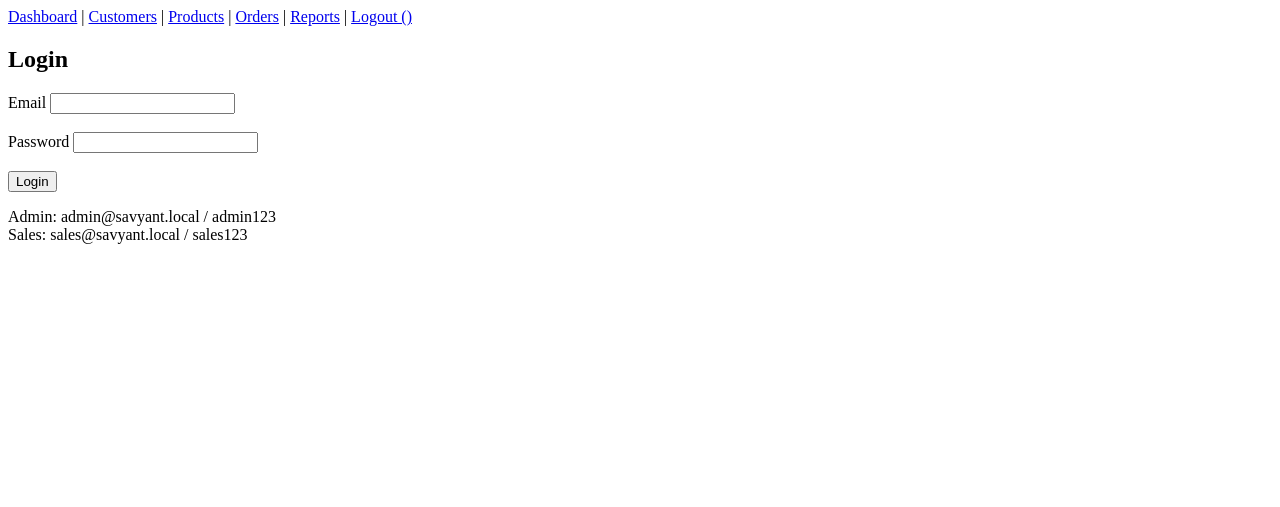
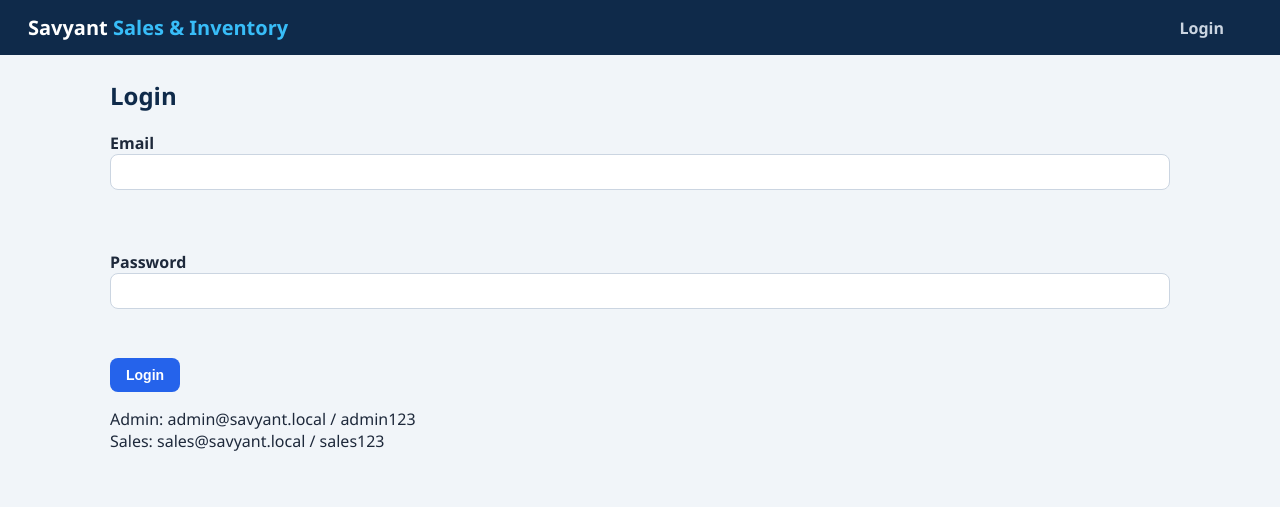
Before and after one commit to nikhilvasoya007-creator/NikhilVasoya_TechnicalAssignment, a Flask app: page /login in a window 1280 px wide. Shown: the top 507 px of the page. Run offline with Flask 3, Linux system fonts and the light colour scheme.

Commit message:
Add modern CSS design and styled base layout

```diff
--- /dev/null
+++ b/static/css/style.css
@@ -0,0 +1,30 @@
+* { box-sizing: border-box; }
+body { margin: 0; font-family: Segoe UI, Arial, sans-serif; background: #f1f5f9; color: #1e293b; }
+header { background: #0f2a4a; color: #fff; padding: 14px 28px; display: flex; align-items: center; justify-content: space-between; flex-wrap: wrap; gap: 12px; }
+header h1 { margin: 0; font-size: 20px; }
+header h1 span { color: #38bdf8; }
+nav a { color: #cbd5e1; text-decoration: none; margin-right: 18px; font-weight: 600; padding: 6px 10px; border-radius: 6px; }
+nav a:hover { background: #1e3a5f; color: #fff; }
+main { max-width: 1100px; margin: 24px auto; padding: 0 20px 40px; }
+.card { background: #fff; border-radius: 12px; padding: 22px; box-shadow: 0 2px 10px rgba(0,0,0,0.06); margin-bottom: 20px; }
+h2 { margin-top: 0; color: #0f2a4a; }
+table { width: 100%; border-collapse: collapse; background: #fff; border-radius: 12px; overflow: hidden; box-shadow: 0 2px 10px rgba(0,0,0,0.06); }
+th { background: #0f2a4a; color: #fff; text-align: left; padding: 12px; }
+td { padding: 11px 12px; border-bottom: 1px solid #e2e8f0; }
+tr:hover td { background: #f8fafc; }
+button, .btn { background: #2563eb; color: #fff; border: none; padding: 9px 16px; border-radius: 8px; font-size: 14px; font-weight: 600; cursor: pointer; text-decoration: none; display: inline-block; }
+button:hover, .btn:hover { background: #1d4ed8; transform: translateY(-1px); }
+.btn-danger { background: #dc2626; }
+.btn-danger:hover { background: #b91c1c; }
+.btn-green { background: #16a34a; }
+.btn-green:hover { background: #15803d; }
+input, select, textarea { padding: 9px 11px; border: 1px solid #cbd5e1; border-radius: 8px; font-size: 14px; width: 100%; }
+input:focus, select:focus { outline: 2px solid #38bdf8; border-color: #38bdf8; }
+form label { font-weight: 600; display: block; margin: 12px 0 5px; }
+.flash { padding: 12px 16px; border-radius: 8px; margin-bottom: 16px; font-weight: 600; }
+.flash.success { background: #dcfce7; color: #166534; }
+.flash.error, .flash.danger { background: #fee2e2; color: #991b1b; }
+.stats { display: grid; grid-template-columns: repeat(3, 1fr); gap: 16px; }
+.stat { background: #fff; border-radius: 12px; padding: 20px; box-shadow: 0 2px 10px rgba(0,0,0,0.06); text-align: center; }
+.stat b { font-size: 34px; color: #2563eb; display: block; }
+.stat span { color: #64748b; font-weight: 600; }
--- a/templates/base.html
+++ b/templates/base.html
@@ -1,21 +1,34 @@
-<!doctype html>
+<!DOCTYPE html>
 <html>
-<head><title>Savyant Sales Order App</title></head>
+<head>
+  <meta charset="utf-8">
+  <meta name="viewport" content="width=device-width, initial-scale=1">
+  <title>Savyant Sales & Inventory</title>
+  <link rel="stylesheet" href="{{ url_for('static', filename='css/style.css') }}">
+</head>
 <body>
- <nav>
-  <a href="/dashboard">Dashboard</a> |
-  <a href="/customers">Customers</a> |
-  <a href="/products">Products</a> |
-  <a href="/orders">Orders</a> |
-  <a href="/reports">Reports</a> |
-  <a href="/logout">Logout ({{ session.get('name', '') }})</a>
-</nav>
-
-
-
-  {% with messages = get_flashed_messages() %}
-    {% for m in messages %}<p style="color:red">{{ m }}</p>{% endfor %}
+<header>
+  <h1>Savyant <span>Sales & Inventory</span></h1>
+  <nav>
+    {% if session.get('user_id') %}
+      <a href="/dashboard">Dashboard</a>
+      <a href="/customers">Customers</a>
+      <a href="/products">Products</a>
+      <a href="/orders">Orders</a>
+      <a href="/reports">Reports</a>
+<a href="/logout">Logout</a>
+    {% else %}
+      <a href="/login">Login</a>
+    {% endif %}
+  </nav>
+</header>
+<main>
+  {% with messages = get_flashed_messages(with_categories=true) %}
+    {% for category, message in messages %}
+      <div class="flash {{ category }}">{{ message }}</div>
+    {% endfor %}
   {% endwith %}
   {% block content %}{% endblock %}
+</main>
 </body>
 </html>
```
